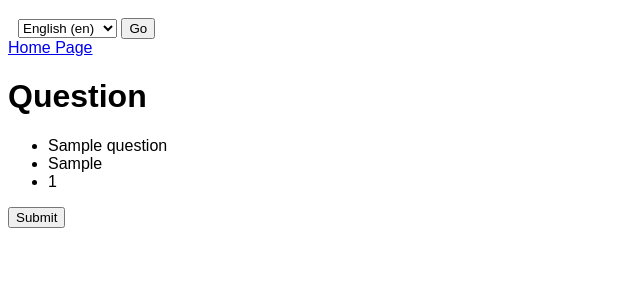
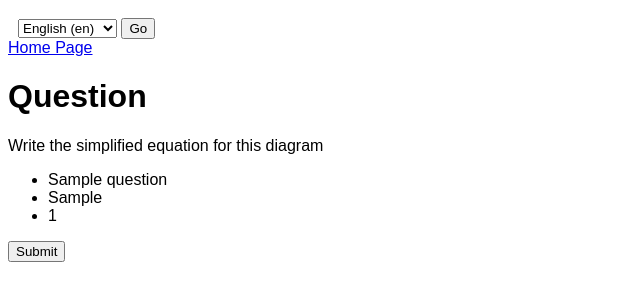
Before and after one commit to Gen1Code/ENGF2SC2, a Django app: page /question in a window 1280 px wide. Shown: the top 301 px of the page, without its empty margins (0-640 px from the left). Run offline with Django 4.2, Linux system fonts and the light colour scheme; tables that the repository leaves empty hold one stand-in row (values such as "Sample post").

Commit message:
Question Prompt

```diff
--- a/SetTutor/templates/questionpage.html
+++ b/SetTutor/templates/questionpage.html
@@ -5,16 +5,18 @@
     <script>
 
         //TODO: function that shows Diagram wither with regions coloured on or blank with user input responsiveness
-        //TODO: Show question function
         //TODO: function that changes Answer to {...} from Diagram (called if type is 2 when sending ajax)
 
         $(function(){ /* DOM ready */
             if({{Type}} == 1){
                 $("#id_Answer").css("display","none");
-                //Show Diagram Q + "write as a simplified expression"
+                //Show Diagram Q
+                $("#questiontext").html("Write the simplified equation for this diagram");
+
             }else{
                 $("#id_Answer").css("display","");
-                //Show Diagram (for user input) + "Shade X on Diagram"
+                //Show Diagram (for user input)
+                $("#questiontext").html("Shade {{Question}} on Diagram");
             }
         });
 
@@ -22,7 +24,7 @@
             $.ajax({
                 type: 'POST',
                 url: "ajax/checkAnswer",
-                data: $("#answer-form").serialize(),// 3rd TODO here to change Answer
+                data: $("#answer-form").serialize(),// 2nd TODO here to change Answer
                 success: function (response) {
                     // clear the form.
                     console.log(response);
@@ -40,6 +42,8 @@
 
     <h1>Question</h1>
 
+    <p id="questiontext"></p>
+
     <ul>
         <li>{{Question}}</li>
         <li>{{Difficulty}}</li>
```
